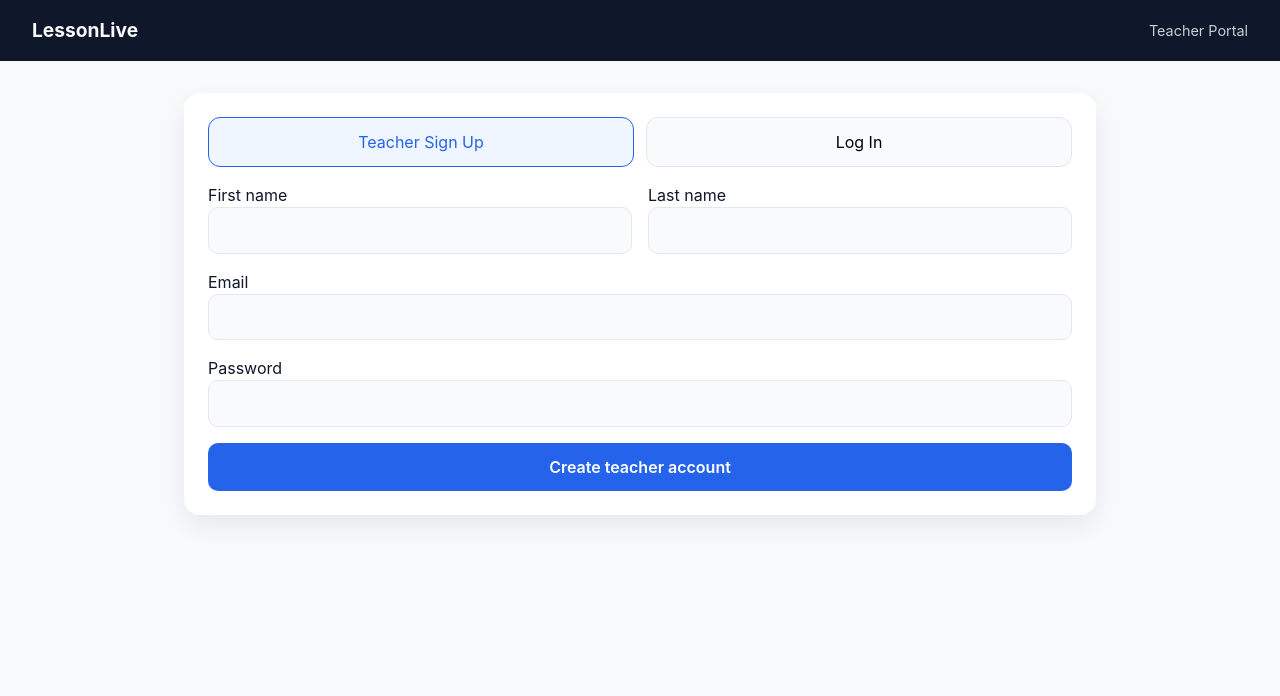
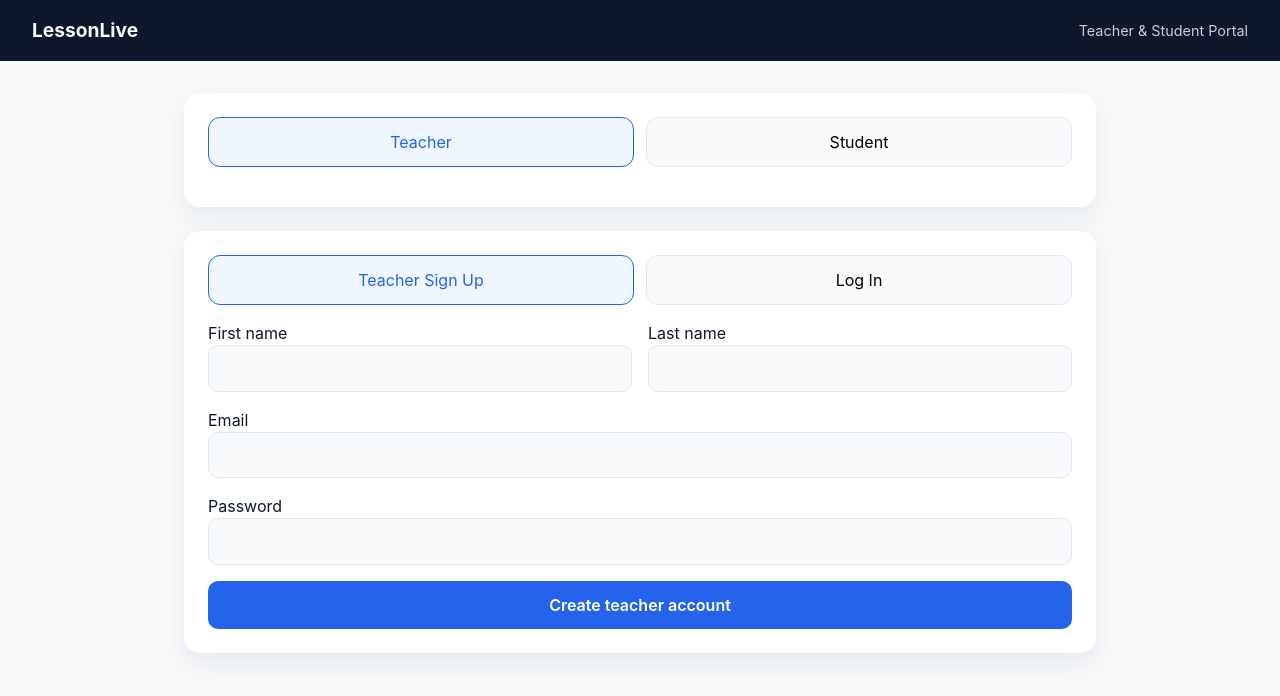
Before and after one commit to temesgensida-code/LessonLive, a React app in the folder frontend/: page / in a window 1280 px wide. Shown: the top 696 px of the page. Built offline with nearby package versions, Linux system fonts and the light colour scheme; the HTML template or start-up script is replaced by a standard one.

Commit message:
canvas modified

```diff
--- a/frontend/src/App.jsx
+++ b/frontend/src/App.jsx
@@ -141,7 +141,7 @@ function Layout({ children, me, onLogout }) {
               </button>
             </>
           ) : (
-            <span className="nav-user">Teacher Portal</span>
+            <span className="nav-user">Teacher & Student Portal</span>
           )}
         </nav>
       </header>
@@ -249,6 +249,94 @@ function TeacherAuth({ onSuccess }) {
           {loading ? 'Please wait…' : mode === 'signup' ? 'Create teacher account' : 'Log in'}
         </button>
       </form>
+    </div>
+  )
+}
+
+function StudentLogin({ onSuccess }) {
+  const [form, setForm] = useState({
+    email: '',
+    password: '',
+  })
+  const [error, setError] = useState('')
+  const [loading, setLoading] = useState(false)
+
+  const handleChange = (event) => {
+    const { name, value } = event.target
+    setForm((prev) => ({ ...prev, [name]: value }))
+  }
+
+  const handleSubmit = async (event) => {
+    event.preventDefault()
+    setError('')
+    setLoading(true)
+    try {
+      const data = await apiFetch('/auth/login/', {
+        method: 'POST',
+        headers: { 'Content-Type': 'application/json' },
+        body: JSON.stringify({ email: form.email, password: form.password }),
+      }, { skipAuthRefresh: true })
+
+      onSuccess(data?.access || '')
+    } catch (err) {
+      setError(err.message)
+    } finally {
+      setLoading(false)
+    }
+  }
+
+  return (
+    <div className="card">
+      <h2>Student Login</h2>
+      <form onSubmit={handleSubmit} className="form">
+        <label>
+          Email
+          <input name="email" type="email" value={form.email} onChange={handleChange} required />
+        </label>
+        <label>
+          Password
+          <input
+            name="password"
+            type="password"
+            value={form.password}
+            onChange={handleChange}
+            required
+          />
+        </label>
+        {error && <p className="error">{error}</p>}
+        <button type="submit" className="primary" disabled={loading}>
+          {loading ? 'Please wait…' : 'Log in'}
+        </button>
+      </form>
+    </div>
+  )
+}
+
+function AuthGateway({ onSuccess }) {
+  const [authType, setAuthType] = useState('teacher')
+
+  return (
+    <div className="stack">
+      <section className="card">
+        <div className="tabs">
+          <button
+            type="button"
+            className={authType === 'teacher' ? 'tab active' : 'tab'}
+            onClick={() => setAuthType('teacher')}
+          >
+            Teacher
+          </button>
+          <button
+            type="button"
+            className={authType === 'student' ? 'tab active' : 'tab'}
+            onClick={() => setAuthType('student')}
+          >
+            Student
+          </button>
+        </div>
+      </section>
+
+      {authType === 'teacher' ? <TeacherAuth onSuccess={onSuccess} /> : <StudentLogin onSuccess={onSuccess} />}
     </div>
   )
 }
@@ -920,16 +1008,19 @@ function App() {
   const [accessToken, setAccessToken] = useState('')
   const { me, loading, refresh } = useMe(accessToken, setAccessToken)
   const [logoutError, setLogoutError] = useState('')
+  const navigate = useNavigate()
 
   const handleLogout = async () => {
     setLogoutError('')
     try {
       await apiFetch('/auth/logout/', { method: 'POST' }, { accessToken, setAccessToken, skipAuthRefresh: true })
+    } catch (err) {
+      setLogoutError(err.message)
+    } finally {
       setAccessToken('')
       setSessionHint(false)
       await refresh()
-    } catch (err) {
-      setLogoutError(err.message)
+      navigate('/')
     }
   }
 
@@ -959,7 +1050,7 @@ function App() {
                 <StudentDashboard accessToken={accessToken} setAccessToken={setAccessToken} />
               )
             ) : (
-              <TeacherAuth
+              <AuthGateway
                 onSuccess={async (newAccessToken) => {
                   setAccessToken(newAccessToken)
                   setSessionHint(Boolean(newAccessToken))
```
